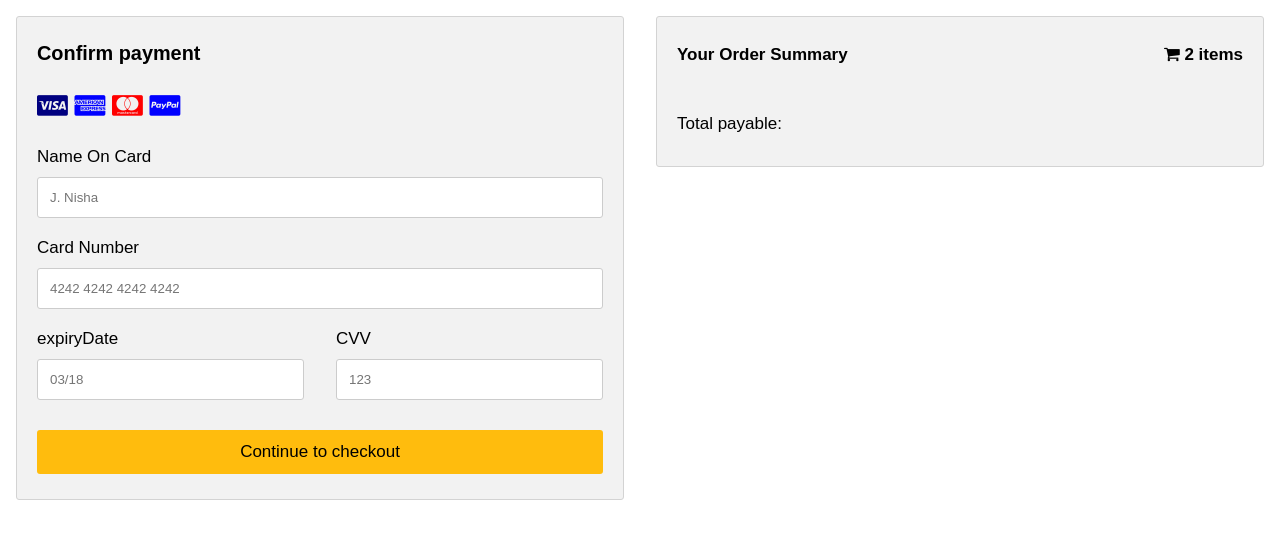
After one commit to jannath2001/CSIT314, a PHP site: page /checkout.php in a window 1280 px wide. The commit adds this page. Shown: the top 539 px of the page. Run offline with PHP 8.4, Linux system fonts and the light colour scheme; data that the repository does not hold is empty.

Commit message:
todays quota
finished the checkout page for staff left summary

```diff
--- /dev/null
+++ b/checkout.php
@@ -0,0 +1,227 @@
+<?php
+include("DBTicketBooking.php");
+include("checkoutController.php");
+
+$checkoutController = new CheckOutController($conn);
+$menu_item = $_POST['menu_item'];
+$checkOut= $checkoutController-> get_menuItems($menu_item);
+?>
+
+
+<!DOCTYPE html>
+<html>
+<head>
+<meta name="viewport" content="width=device-width, initial-scale=1">
+<link rel="stylesheet" href="https://cdnjs.cloudflare.com/ajax/libs/font-awesome/4.7.0/css/font-awesome.min.css">
+<style>
+body {
+  font-family: Arial;
+  font-size: 17px;
+  padding: 8px;
+}
+
+* {
+  box-sizing: border-box;
+}
+
+.row {
+  display: -ms-flexbox;
+  display: flex;
+  -ms-flex-wrap: wrap;
+  flex-wrap: wrap;
+  margin: 0 -16px;
+}
+
+.col-25 {
+  -ms-flex: 30%;
+  flex: 30%;
+}
+
+.col-50 {
+  -ms-flex: 30%;
+  flex: 30%;
+}
+
+.col-75 {
+  -ms-flex: 30%;
+  flex: 30%;
+}
+
+.col-25,
+.col-50,
+.col-75 {
+  padding: 0 16px;
+}
+
+.container {
+  background-color: #f2f2f2;
+  padding: 5px 20px 15px 20px;
+  border: 1px solid lightgrey;
+  border-radius: 3px;
+}
+
+input[type=text] {
+  width: 100%;
+  margin-bottom: 20px;
+  padding: 12px;
+  border: 1px solid #ccc;
+  border-radius: 3px;
+}
+
+label {
+  margin-bottom: 10px;
+  display: block;
+}
+
+.icon-container {
+  margin-bottom: 20px;
+  padding: 7px 0;
+  font-size: 24px;
+}
+
+.btn {
+  background-color: #FFBC0D;
+  color: black;
+  padding: 12px;
+  margin: 10px 0;
+  border: none;
+  width: 100%;
+  border-radius: 3px;
+  cursor: pointer;
+  font-size: 17px;
+}
+
+.btn:hover {
+  background-color: #45a049;
+}
+
+a {
+  color: black;
+  text-decoration: none;
+
+}
+
+hr {
+  border: 1px solid lightgrey;
+}
+
+span.price {
+  float: right;
+  color: black;
+
+}
+
+
+
+
+
+
+@media (max-width: 800px) {
+  .row {
+    flex-direction: column-reverse;
+  }
+  .col-25 {
+    margin-bottom: 20px;
+  }
+}
+</style>
+</head>
+<body>
+<div class="row">
+  <div class="col-75">
+    <div class="container">
+      <form action="/action_page.php">
+
+        <div class="row">
+          <div class="col-50">
+            <h3>Confirm payment</h3>
+            <div class="icon-container">
+                <i class="fa fa-cc-visa" style="color:navy;"></i>
+                <i class="fa fa-cc-amex" style="color:blue;"></i>
+                <i class="fa fa-cc-mastercard" style="color:red;"></i>
+                <i class="fa fa-cc-paypal" style="color:blue;"></i>
+              </div>
+            <label for="Cardname"> Name On Card</label>
+            <input type="text" id="Cardname" name="Cardname" placeholder="J. Nisha">
+
+            <label for="CardNo"> Card Number</label>
+            <input type="text" id="CardNo" name="CardNo" placeholder="4242 4242 4242 4242">
+
+
+            <div class="row">
+              <div class="col-50">
+                <label for="state">expiryDate</label>
+                <input type="text" id="expiryDate" name="expiryDate" placeholder="03/18">
+              </div>
+              <div class="col-50">
+                <label for="cvv">CVV</label>
+                <input type="text" id="cvv" name="cvv" placeholder="123">
+              </div>
+            </div>
+          </div>
+
+        </div>
+
+        <input type="submit" value="Continue to checkout" class="btn">
+      </form>
+    </div>
+  </div>
+  <div class="col-25">
+    <div class="container">
+    <h4>Your Order Summary <span class="price" style="color:black"><i class="fa fa-shopping-cart"></i> <b>2 items</b></span></h4>
+
+    <form style = "padding: 5px;"id='myform' method='POST' class='quantity' action='#'>
+    <?php
+    foreach($checkOut as $index => $check){
+        $item_names = $check["item_name"];
+        $price =  $check["price"];
+        $image =  $check["image"];
+
+    ?>
+    <!-- first -->
+    <div>
+     <p><img src="<?php echo $image ?>" style="width:131px; height:80px"/>
+        <a><?php echo $item_names ?></a>
+        <span class="price" id="price_<?php echo $index ?>">$<?php echo $price ?></span></p>
+        <input style="text-align: center; width: 40px; height: 25px; border: none;" name="counter" type="number"
+        id="counter_<?php echo $index ?>" min="0" max="50" step="1" class="qty" onchange="calculateTotal(<?php echo $index ?>)">
+        <p style="display: none;">Total: <span class="price" id="total_<?php echo $index ?>" style="color:black"><b></b></span></p>
+    </div>
+        <?php
+     }
+     mysqli_close($conn);
+     ?>
+     </form>
+      <p>Total payable: <span class="price" id="total3" style="color:black"><b></b></span></p>
+    </div>
+  </div>
+</div>
+
+</body>
+
+<script>
+function calculateTotal(index) {
+  // Get the price and quantity elements
+  var price = parseFloat(document.getElementById("price_" + index).innerText.replace("$", ""));
+  var quantity = document.getElementById("counter_" + index).value;
+
+  // Calculate the total price and update the span element
+  var total = price * quantity;
+  document.getElementById("total_" + index).innerHTML = "$" + total;
+
+  // Calculate the total payable
+  var totalPayable = 0;
+  var allQtyInputs = document.getElementsByClassName("qty");
+  for (var i = 0; i < allQtyInputs.length; i++) {
+    var qtyInput = allQtyInputs[i];
+    var qty = parseInt(qtyInput.value);
+    if (!isNaN(qty) && qty > 0) {
+      var priceIndex = qtyInput.id.replace("counter_", "");
+      var price = parseFloat(document.getElementById("price_" + priceIndex).innerText.replace("$", ""));
+      totalPayable += (price * qty);
+    }
+  }
+  document.getElementById("total3").innerHTML = "$" + totalPayable;
+}
+</script>
+</html>
--- /dev/null
+++ b/checkoutController.php
@@ -0,0 +1,42 @@
+<?php
+include("DBTicketBooking.php");
+
+class CheckOutController
+{
+    private $conn;
+
+    public function __construct($conn)
+    {
+        $this->conn = $conn;
+    }
+
+    function get_menuItems($menu_items) {
+        $query = "SELECT * FROM food_beverage WHERE menu_id IN (" . implode(",", $menu_items) . ")";
+        $result = mysqli_query($this->conn, $query);
+
+        $items = array();
+
+        while ($row = mysqli_fetch_assoc($result)) {
+            $item = array(
+                "menu_id" => $row['menu_id'],
+                "item_name" => $row['item_name'],
+                "description" => $row['description'],
+                "price" => $row['price'],
+                "image" => $row['image']
+            );
+            $items[] = $item;
+        }
+
+        return $items;
+
+}
+}
+
+// if (mysqli_num_rows($result) > 0) {
+//     while ($row = mysqli_fetch_assoc($result)) {
+//         echo "<p>" . $row['item_name'] . " - $" . $row['price'] . $row['image']. "</p>";
+//     }
+// } else {
+//     echo "<p>No items selected</p>";
+// }
+// }
--- a/editThatMenu.php
+++ b/editThatMenu.php
@@ -2,6 +2,7 @@
 include("DBTicketBooking.php");
 include("editThatMenuController.php");
 include("navBar.php");
+include("footer.php");
 
 
 $menuEditController = new menuUpdateController($conn);
--- a/editThatRewards.php
+++ b/editThatRewards.php
@@ -2,6 +2,7 @@
 include("DBTicketBooking.php");
 include("editThatRewardController.php");
 include("navBar.php");
+include("footer.php");
 
 
 $rewardEditController = new rewardUpdateController($conn);
```
Also changed, not shown: menu.php (+29 -22 lines), menuController.php (added, +30 -0 lines), movies.php (+53 -39 lines), moviesController.php (added, +29 -0 lines).
